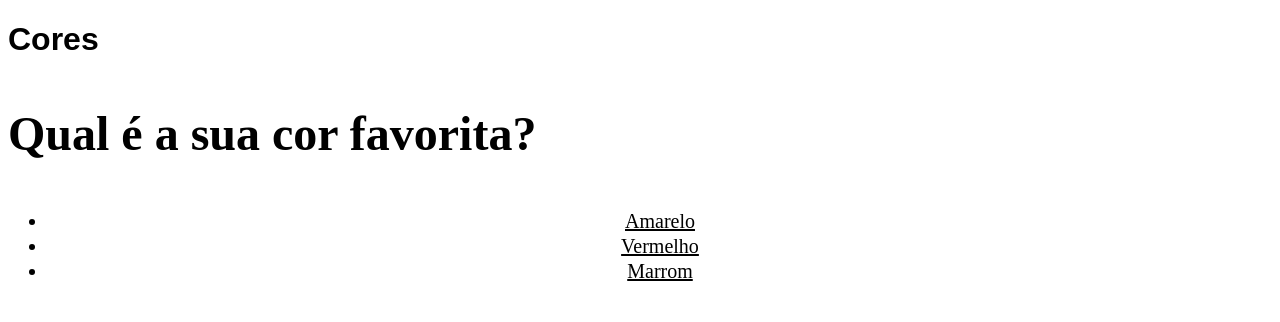
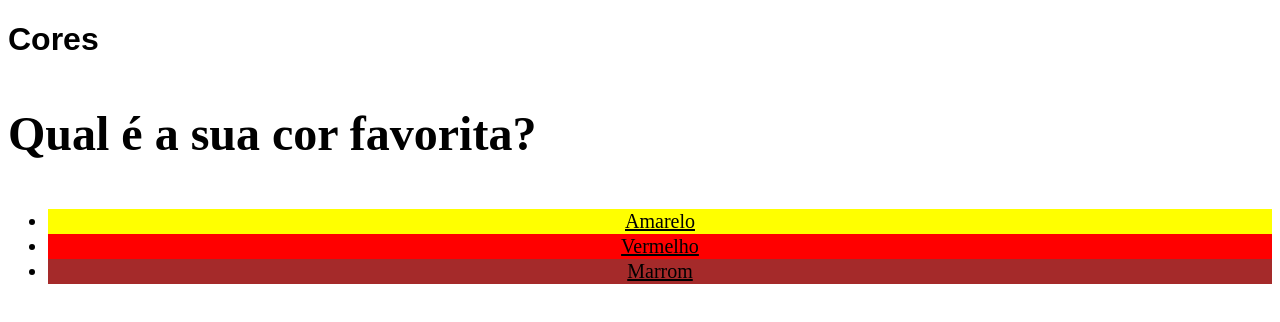
Before and after one commit to mariapgomes/trybe-exercicios, a plain HTML site: page fundamentos/secao-03-introducao-a-html-e-css/dia-02-primeiros-passos-em-css/segundo-exercicio-do-dia/index.html in a window 1280 px wide. Drawn offline with Linux system fonts and the light colour scheme.

Commit message:
Alteração de cor de fundo de cada item da lista.

```diff
--- a/fundamentos/secao-03-introducao-a-html-e-css/dia-02-primeiros-passos-em-css/segundo-exercicio-do-dia/index.html
+++ b/fundamentos/secao-03-introducao-a-html-e-css/dia-02-primeiros-passos-em-css/segundo-exercicio-do-dia/index.html
@@ -22,15 +22,24 @@
             text-decoration: underline;
             font-size: 20px;
         }
+        #amarelo {
+            background-color:yellow
+        }
+        #vermelho {
+            background-color: red;
+        }
+        #marrom {
+            background-color: brown;
+        }
     </style>
 </head>
 <body>
     <h1>Cores</h1>
     <p>Qual é a sua cor favorita?</p>
     <ul>
-      <li>Amarelo</li>
-      <li>Vermelho</li>
-      <li>Marrom</li>
+      <li id="amarelo">Amarelo</li>
+      <li id="vermelho">Vermelho</li>
+      <li id="marrom">Marrom</li>
     </ul>
 </body>
 </html>
```
